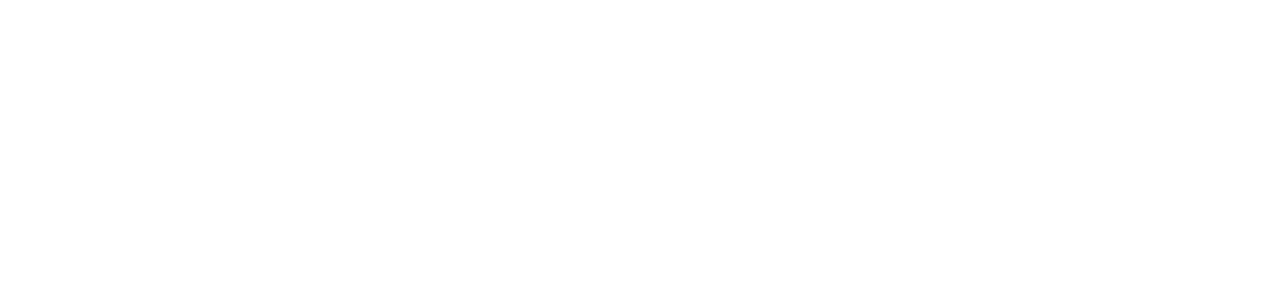
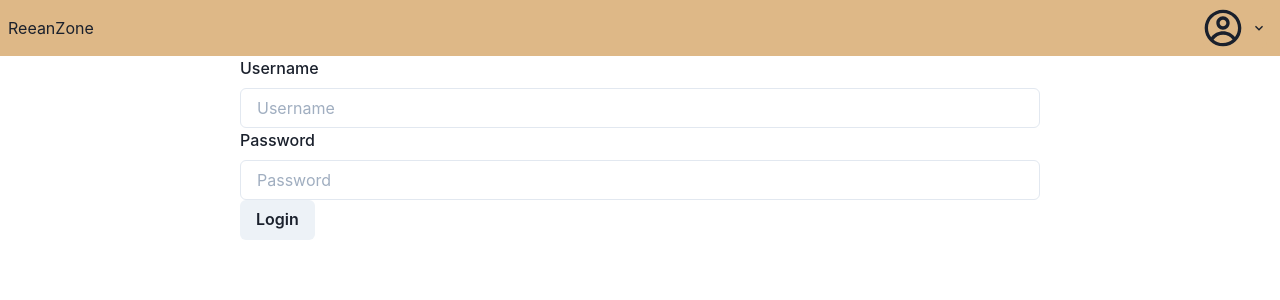
Before and after one commit to Remakh/GavAndRemakh, a React (Create React App) app in the folder frontend/reeanzone/: page /login in a window 1280 px wide. Shown: the top 300 px of the page. Built offline with nearby package versions, Linux system fonts and the light colour scheme.

Commit message:
Added a menu for login

```diff
--- a/frontend/reeanzone/src/components/navbar.tsx
+++ b/frontend/reeanzone/src/components/navbar.tsx
@@ -1,16 +1,48 @@
-import { Box, Flex, Icon, Link } from "@chakra-ui/react";
+import { ChevronDownIcon } from "@chakra-ui/icons";
+import {
+  Box,
+  Button,
+  Flex,
+  Icon,
+  IconButton,
+  Link,
+  Menu,
+  MenuButton,
+  MenuItem,
+  MenuList,
+  Text,
+} from "@chakra-ui/react";
+import React from "react";
 import { CgProfile } from "react-icons/cg";
 import { Link as RouterLink } from "react-router-dom";
 
 const Navbar = () => {
   return (
     <Box w="100%" backgroundColor="burlywood">
-      <Flex>
-        <Link mt={2} mb={2} mr="1%" ml="auto">
-          <RouterLink to="/register">
-            <Icon as={CgProfile} w={10} h={10} />
-          </RouterLink>
-        </Link>
+      <Flex alignItems="center">
+        <Box ml={2}>
+          <RouterLink to="/">ReeanZone</RouterLink>
+        </Box>
+
+        <Box mt={2} mb={2} mr="1%" ml="auto">
+          <Menu>
+            <MenuButton
+              icon={<Icon as={CgProfile} w={10} h={10} />}
+              as={IconButton}
+              rightIcon={<ChevronDownIcon />}
+              bg="burlywood"
+              _hover={{ bg: "gray" }}
+            ></MenuButton>
+            <MenuList>
+              <RouterLink to="/login">
+                <MenuItem>Login</MenuItem>
+              </RouterLink>
+              <RouterLink to="/register">
+                <MenuItem>Register</MenuItem>
+              </RouterLink>
+            </MenuList>
+          </Menu>
+        </Box>
       </Flex>
     </Box>
   );
--- a/frontend/reeanzone/src/index.tsx
+++ b/frontend/reeanzone/src/index.tsx
@@ -2,11 +2,12 @@
 import ReactDOM from "react-dom";
 import "./index.css";
 import App from "./App";
-import Register from "./register";
 import { ChakraProvider } from "@chakra-ui/react";
 import { ApolloClient, ApolloProvider, InMemoryCache } from "@apollo/client";
 import { BrowserRouter as Router, Switch, Route, Link } from "react-router-dom";
 import NavbarLayout from "./components/navbarLayout";
+import Login from "./pages/login";
+import Register from "./pages/register";
 
 const client = new ApolloClient({
   uri: "http://localhost:8888/graphql",
@@ -23,8 +24,11 @@
               <NavbarLayout children={null} />
             </Route>
 
-            <Route exact path="/register">
+            <Route path="/register">
               <Register />
+            </Route>
+            <Route path="/login">
+              <Login />
             </Route>
           </Switch>
         </Router>
--- a/frontend/reeanzone/src/register.tsx
+++ b/frontend/reeanzone/src/pages/login.tsx
@@ -1,13 +1,13 @@
 import { Box, Button, FormControl, FormLabel, Input } from "@chakra-ui/react";
 import { Form, Formik } from "formik";
 import React from "react";
-import NavbarLayout from "./components/navbarLayout";
+import NavbarLayout from "../components/navbarLayout";
 import {
   RegisterMutationVariables,
   useRegisterMutation,
-} from "./generated/graphql";
+} from "../generated/graphql";
 
-const Register = () => {
+const Login = () => {
   const [register] = useRegisterMutation();
   return (
     <NavbarLayout>
@@ -30,11 +30,6 @@
               </FormControl>
 
               <FormControl>
-                <FormLabel htmlFor="email">Email</FormLabel>
-                <Input {...formik.getFieldProps("email")} placeholder="email" />
-              </FormControl>
-
-              <FormControl>
                 <FormLabel htmlFor="password">Password</FormLabel>
                 <Input
                   {...formik.getFieldProps("password")}
@@ -43,7 +38,7 @@
                 />
               </FormControl>
 
-              <Button type="submit">Register</Button>
+              <Button type="submit">Login</Button>
             </Form>
           )}
         </Formik>
@@ -52,4 +47,4 @@
   );
 };
 
-export default Register;
+export default Login;
--- /dev/null
+++ b/frontend/reeanzone/src/pages/register.tsx
@@ -0,0 +1,55 @@
+import { Box, Button, FormControl, FormLabel, Input } from "@chakra-ui/react";
+import { Form, Formik } from "formik";
+import React from "react";
+import NavbarLayout from "../components/navbarLayout";
+import {
+  RegisterMutationVariables,
+  useRegisterMutation,
+} from "../generated/graphql";
+
+const Register = () => {
+  const [register] = useRegisterMutation();
+  return (
+    <NavbarLayout>
+      <Box width={800} mx="auto">
+        <Formik
+          initialValues={{ username: "", password: "", email: "" }}
+          onSubmit={(values) => {
+            console.log(values);
+            register({ variables: { ...values } });
+          }}
+        >
+          {(formik) => (
+            <Form>
+              <FormControl>
+                <FormLabel htmlFor="username">Username</FormLabel>
+                <Input
+                  {...formik.getFieldProps("username")}
+                  placeholder="Username"
+                />
+              </FormControl>
+
+              <FormControl>
+                <FormLabel htmlFor="email">Email</FormLabel>
+                <Input {...formik.getFieldProps("email")} placeholder="email" />
+              </FormControl>
+
+              <FormControl>
+                <FormLabel htmlFor="password">Password</FormLabel>
+                <Input
+                  {...formik.getFieldProps("password")}
+                  placeholder="Password"
+                  type="password"
+                />
+              </FormControl>
+
+              <Button type="submit">Register</Button>
+            </Form>
+          )}
+        </Formik>
+      </Box>
+    </NavbarLayout>
+  );
+};
+
+export default Register;
```
